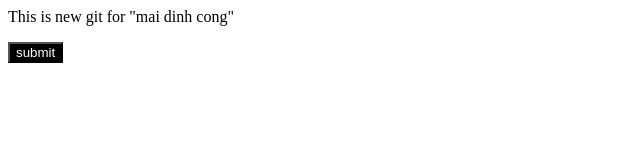
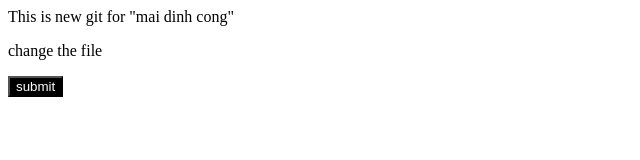
Before and after one commit to maicong204521/git-tuturial, a plain HTML site: page index.html in a window 1280 px wide. Shown: the whole page, without its empty margins (0-640 px from the left). Drawn offline with Linux system fonts and the light colour scheme.

Commit message:
add the new

```diff
--- a/index.html
+++ b/index.html
@@ -9,6 +9,7 @@
 </head>
 <body>
     <p>This is new git for "mai dinh cong"</p>
+    <p>change the file</p>
     <button>submit</button>
 </body>
 </html>
```
